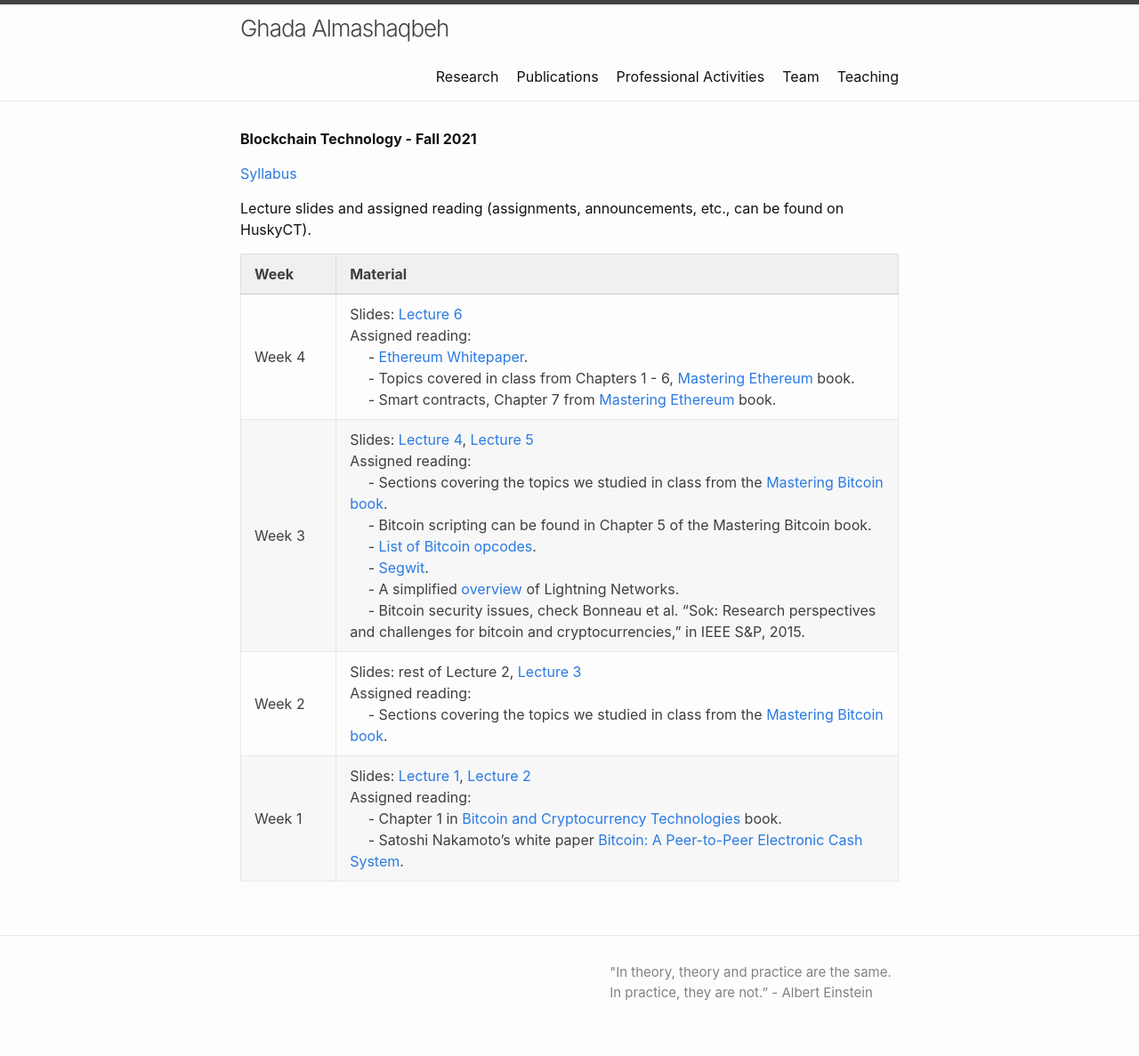
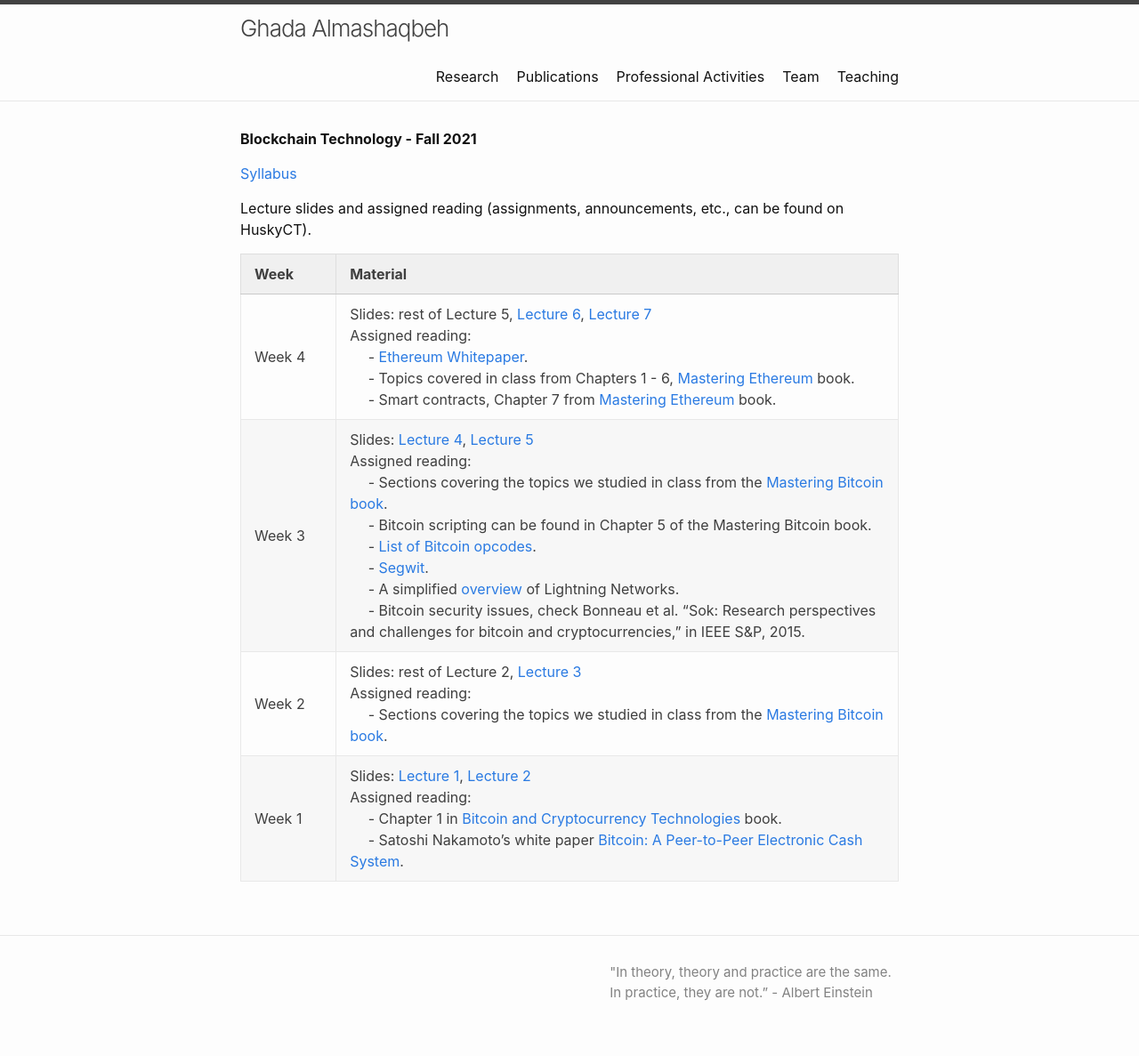
Before and after one commit to GhadaAlmashaqbeh/GhadaAlmashaqbeh.github.io, a Jekyll site: the page built from courses/blockchain-technology-f2021/index.md, in a window 1280 px wide. Shown: the whole page at 89% size. Built offline with Jekyll 4.4.1, drawn with Linux system fonts in a browser that asks for light colours.

Commit message:
add lecture 7

```diff
--- a/courses/blockchain-technology-f2021/index.md
+++ b/courses/blockchain-technology-f2021/index.md
@@ -10,7 +10,7 @@
 
 | Week&emsp;&emsp;| Material           |
 |----------|--------------------|
-| Week 4 | Slides: [Lecture 6](./lecture6.pdf) <br/> Assigned reading: <br/> &emsp; - [Ethereum Whitepaper](https://ethereum.org/en/whitepaper/). <br/> &emsp; - Topics covered in class from Chapters 1 - 6, [Mastering Ethereum](https://github.com/ethereumbook/ethereumbook/blob/develop/book.asciidoc) book. <br/> &emsp; - Smart contracts, Chapter 7 from [Mastering Ethereum](https://github.com/ethereumbook/ethereumbook/blob/develop/book.asciidoc) book. |
+| Week 4 | Slides: rest of Lecture 5, [Lecture 6](./lecture6.pdf), [Lecture 7](./lecture7.pdf) <br/> Assigned reading: <br/> &emsp; - [Ethereum Whitepaper](https://ethereum.org/en/whitepaper/). <br/> &emsp; - Topics covered in class from Chapters 1 - 6, [Mastering Ethereum](https://github.com/ethereumbook/ethereumbook/blob/develop/book.asciidoc) book. <br/> &emsp; - Smart contracts, Chapter 7 from [Mastering Ethereum](https://github.com/ethereumbook/ethereumbook/blob/develop/book.asciidoc) book. |
 | Week 3 | Slides: [Lecture 4](./lecture4.pdf), [Lecture 5](./lecture5.pdf) <br/> Assigned reading: <br/> &emsp; - Sections covering the topics we studied in class from the [Mastering Bitcoin book](https://en.bitcoin.it/wiki/Mastering_Bitcoin). <br/> &emsp; - Bitcoin scripting can be found in Chapter 5 of the Mastering Bitcoin book. <br/> &emsp; - [List of Bitcoin opcodes](https://en.bitcoin.it/wiki/Script). <br/> &emsp; - [Segwit](https://en.bitcoin.it/wiki/Segregated_Witness). <br/> &emsp; - A simplified [overview](https://academy.binance.com/blockchain/what-is-lightning-network) of Lightning Networks. <br/> &emsp; - Bitcoin security issues, check Bonneau et al. "Sok: Research perspectives and challenges for bitcoin and cryptocurrencies," in IEEE S&P, 2015. |
 | Week 2 | Slides: rest of Lecture 2, [Lecture 3](./lecture3.pdf) <br/> Assigned reading: <br/> &emsp; - Sections covering the topics we studied in class from the [Mastering Bitcoin book](https://en.bitcoin.it/wiki/Mastering_Bitcoin).  |
 | Week 1 | Slides: [Lecture 1](./lecture1.pdf), [Lecture 2](./lecture2.pdf) <br/> Assigned reading: <br/> &emsp; - Chapter 1 in [Bitcoin and Cryptocurrency Technologies](https://d28rh4a8wq0iu5.cloudfront.net/bitcointech/readings/princeton_bitcoin_book.pdf) book. <br/> &emsp; - Satoshi Nakamoto’s white paper [Bitcoin: A Peer-to-Peer Electronic Cash System](https://bitcoin.org/bitcoin.pdf). |
```
Also changed, not shown: 1 other file.
